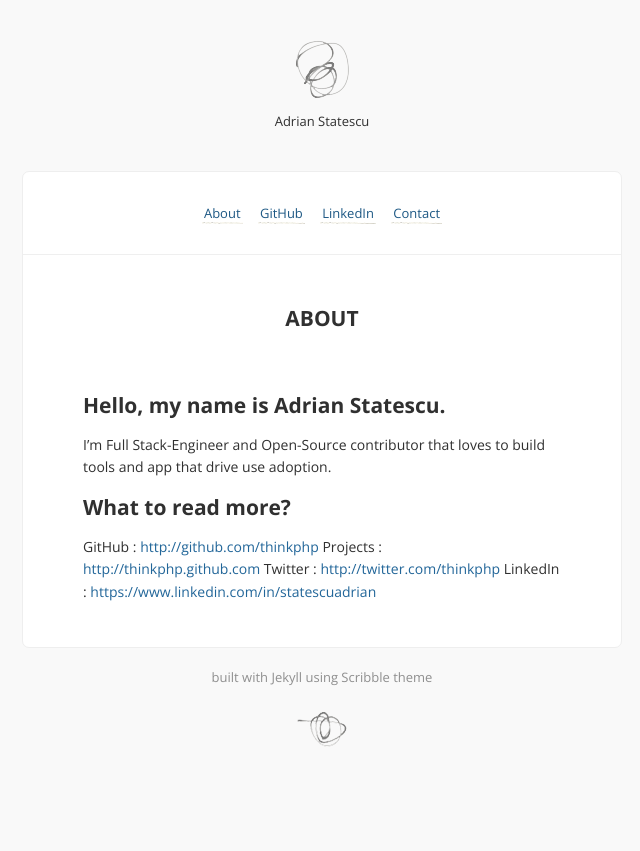
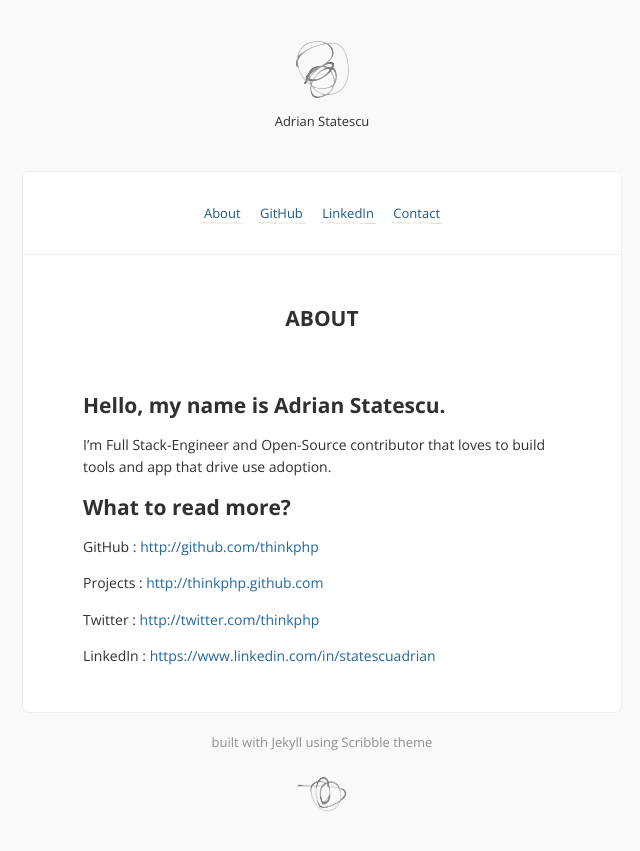
Before and after one commit to thinkphp/thinkphp.herokuapp.com, a Jekyll site: the page built from about.md, in a window 1280 px wide. Shown: the top 851 px of the page, without its empty margins (318-958 px from the left). Built offline with Jekyll 4.4.1, drawn with Linux system fonts in a browser that asks for light colours; comment, search, counter and statistics services are not loaded.

```diff
--- a/about.md
+++ b/about.md
@@ -10,7 +10,7 @@ I'm Full Stack-Engineer and Open-Source contributor that loves to build tools an
 
 ## What to read more?
 
-GitHub   : <a href="http://github.com/thinkphp">http://github.com/thinkphp</a>
-Projects : <a href="http://thinkphp.github.com">http://thinkphp.github.com </a>
-Twitter  : <a href="http://twitter.com/thinkphp">http://twitter.com/thinkphp</a>
-LinkedIn : <a href="https://www.linkedin.com/in/statescuadrian">https://www.linkedin.com/in/statescuadrian</a>
+<p>GitHub   : <a href="http://github.com/thinkphp">http://github.com/thinkphp</a></p>
+<p>Projects : <a href="http://thinkphp.github.com">http://thinkphp.github.com </a></p>
+<p>Twitter  : <a href="http://twitter.com/thinkphp">http://twitter.com/thinkphp</a></p>
+<p>LinkedIn : <a href="https://www.linkedin.com/in/statescuadrian">https://www.linkedin.com/in/statescuadrian</a></p>
```
